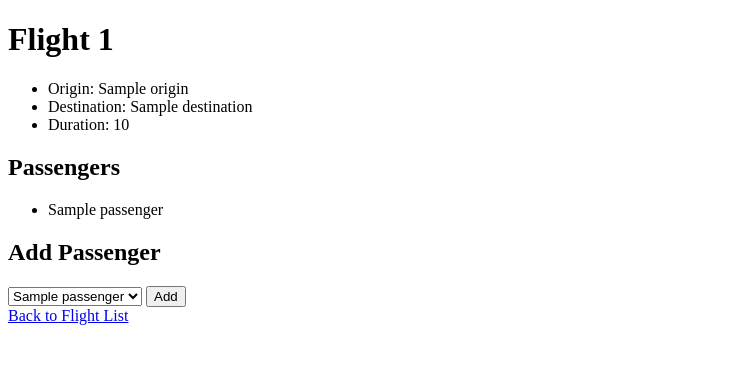
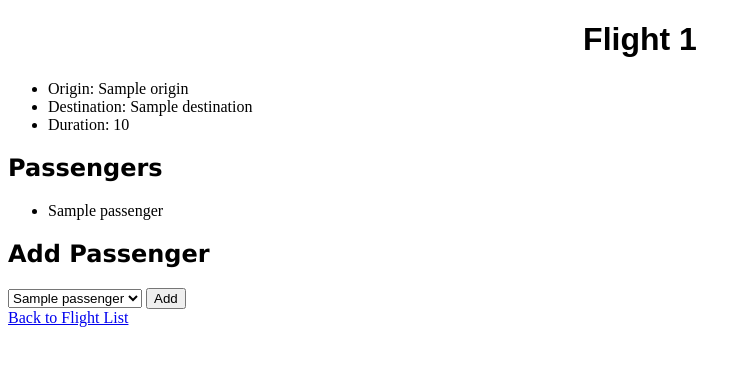
Before and after one commit to ruthiel/django-airline, a Django app: template flights/templates/flights/flight.html in a window 1280 px wide. Shown: the top 366 px of the page, without its empty margins (0-751 px from the left). Run offline with Django 3.2, Linux system fonts and the light colour scheme; the template is opened without the code that fills it: most values are stand-ins (such as "Sample title", 1, 10 or a date in 2020).

Commit message:
Add some CSS style

```diff
--- a/airline/settings.py
+++ b/airline/settings.py
@@ -119,3 +119,6 @@ USE_TZ = True
 # https://docs.djangoproject.com/en/2.2/howto/static-files/
 
 STATIC_URL = '/static/'
+STATICFILES_DIRS = (
+    os.path.join(BASE_DIR, "static/"),
+)
--- /dev/null
+++ b/flights/static/css/style.css
@@ -0,0 +1,17 @@
+h1 {
+    text-align: center;
+    font-family: sans-serif;
+    font: bold;
+}
+
+h2 {
+    font-family: Verdana, Geneva, Tahoma, sans-serif;
+}
+
+#welcome {
+    color: aquamarine;
+}
+
+.title {
+    color: blue;
+}
--- a/flights/templates/flights/flight.html
+++ b/flights/templates/flights/flight.html
@@ -1,6 +1,7 @@
 {% extends "flights/layout.html" %}
 
 {% block body %}
+
     <h1>Flight {{ flight.id }}</h1>
     <ul>
         <li>Origin: {{ flight.origin }}</li>
--- a/flights/templates/flights/index.html
+++ b/flights/templates/flights/index.html
@@ -1,7 +1,7 @@
 {% extends "flights/layout.html" %}
 
 {% block body %}
-    <h1>Welcome, {{ request.user.first_name }}!</h1>
+    <h1 id="welcome">Welcome, {{ request.user.first_name }}!</h1>
     <ul>
         <li>Username: {{ request.user.username }}</li>
         <li>E-mail: {{ request.user.email }}</li>
--- a/flights/templates/flights/layout.html
+++ b/flights/templates/flights/layout.html
@@ -1,7 +1,9 @@
 <!DOCTYPE html>
 <html lang="en">
-<head>
-    <title>Flights</title>
+    <head>
+        {% load static %}
+        <link rel="stylesheet" type="text/css" href="{% static 'css/style.css' %}"/>
+        <title>Flights</title>
 </head>
     <body>
         {% block body %}
```
Also changed, not shown: db.sqlite3.
